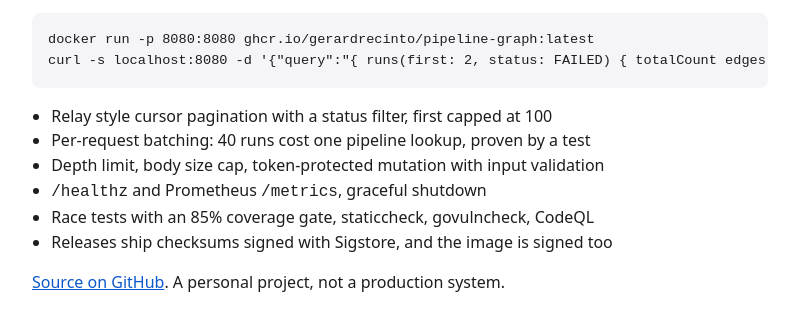
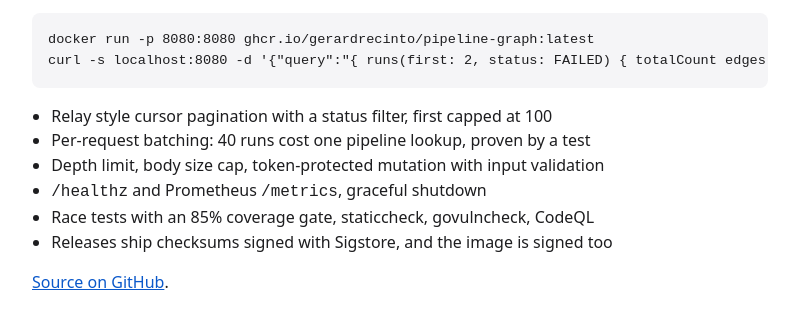
Before and after one commit to gerardrecinto/pipeline-graph, a plain HTML site: page docs/index.html in a window 1280 px wide. Shown: the part 121-452 px from the top of the page, without its empty margins (240-1036 px from the left). Drawn offline with Linux system fonts and the light colour scheme.

Commit message:
Lead with what the project does and keep limits in the docs (#13)
Drop the unprompted limits and not-proven blocks from the README and
site. Notes that prevent a wrong assumption stay: compliance, demo
labels and safety warnings.

Thanks,
Gerard

```diff
--- a/docs/index.html
+++ b/docs/index.html
@@ -31,7 +31,7 @@ curl -s localhost:8080 -d '{"query":"{ runs(first: 2, status: FAILED) { totalCou
 <li>Race tests with an 85% coverage gate, staticcheck, govulncheck, CodeQL</li>
 <li>Releases ship checksums signed with Sigstore, and the image is signed too</li>
 </ul>
-<p><a href="https://github.com/gerardrecinto/pipeline-graph">Source on GitHub</a>. A personal project, not a production system.</p>
+<p><a href="https://github.com/gerardrecinto/pipeline-graph">Source on GitHub</a>.</p>
 </main>
 </body>
 </html>
```
